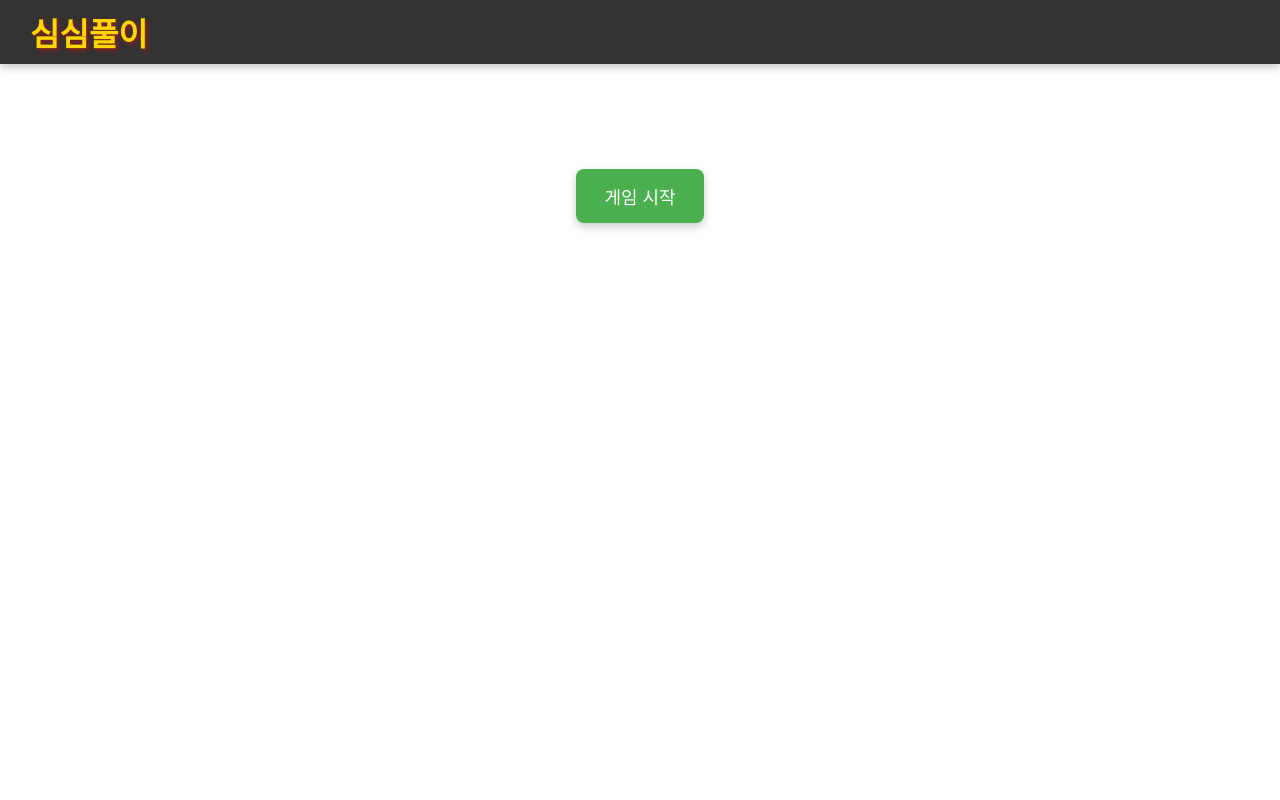
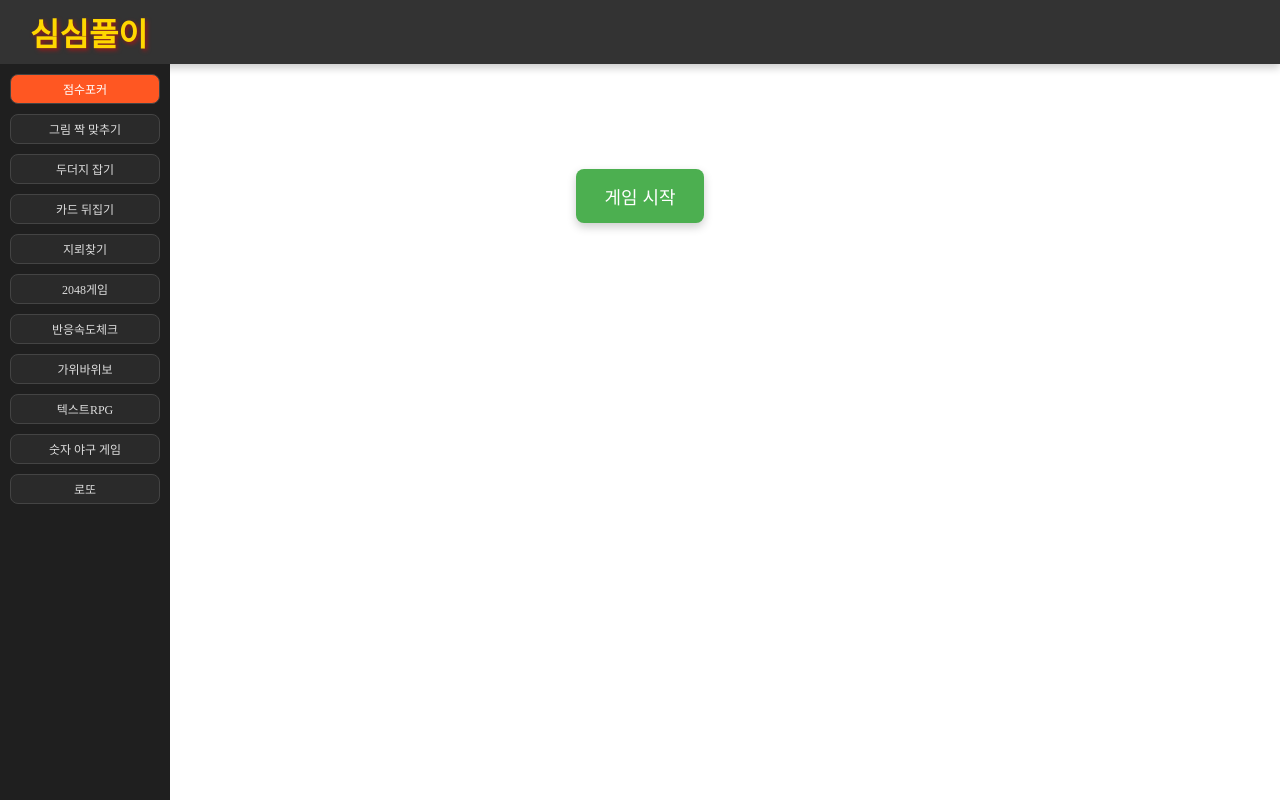
Before and after one commit to tomyhas59/reactGame, a React (Create React App) app: page /poker in a window 1280 px wide. Shown: the top 800 px of the page. Built offline with nearby package versions, Linux system fonts and the light colour scheme.

Commit message:
height: 92vh;

```diff
--- a/src/pages/AppLayout.jsx
+++ b/src/pages/AppLayout.jsx
@@ -146,10 +146,13 @@ const ContentWrapper = styled.div`
 
 const List = styled.ul`
   background-color: #1f1f1f;
+  position: absolute;
+  top: 8vh;
   display: flex;
   flex-direction: column;
   color: #eee;
   width: 170px;
+  height: 92vh;
   padding: 10px;
   transition: transform 0.3s ease, opacity 0.3s ease;
   opacity: 1;
```
